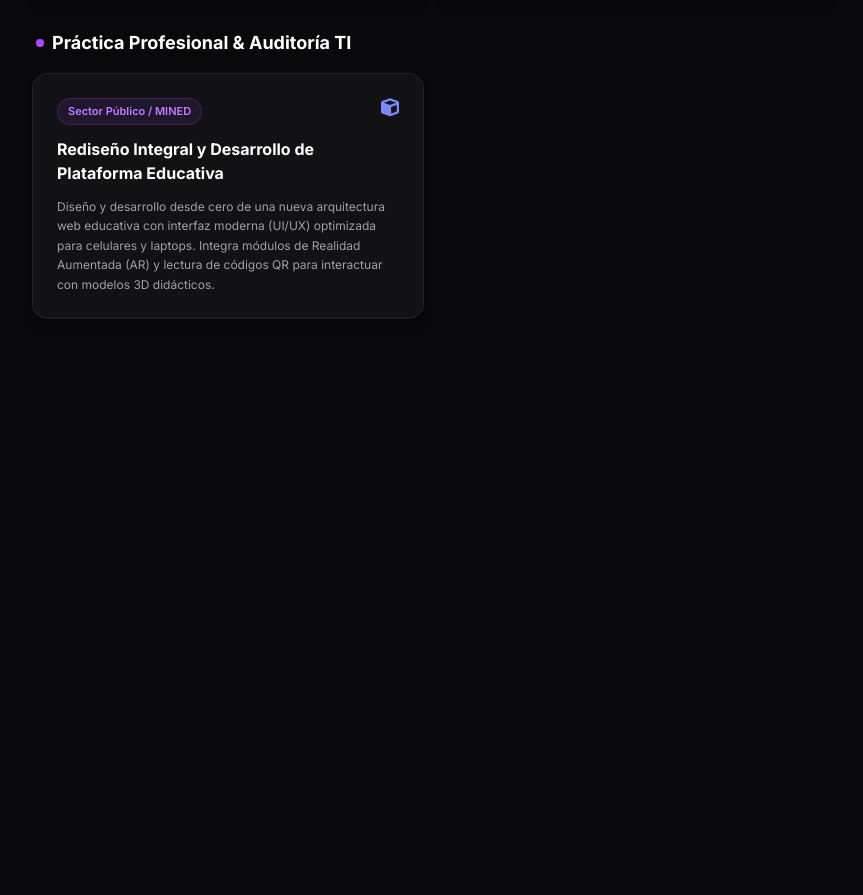
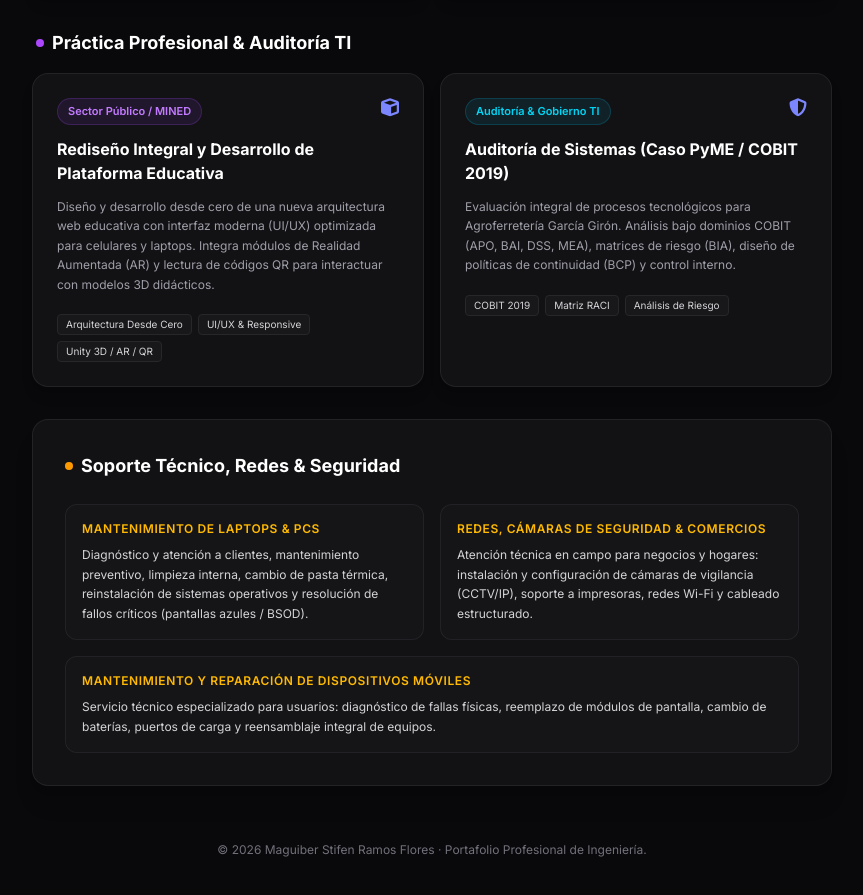
Before and after one commit to maxi300/maxi300.github.io, a plain HTML site: page index.html in a window 1280 px wide. Shown: the part 1327-2222 px from the top of the page, without its empty margins (416-1279 px from the left). Before the commit the page ends 1678 px from the top, so only its background shows below. Drawn offline with nearby package versions, Linux system fonts and the light colour scheme.

```diff
--- a/index.html
+++ b/index.html
@@ -282,4 +282,62 @@
                         <p class="text-xs text-zinc-400 leading-relaxed">
                             Diseño y desarrollo desde cero de una nueva arquitectura web educativa con interfaz moderna (UI/UX) optimizada para celulares y laptops. Integra módulos de Realidad Aumentada (AR) y lectura de códigos QR para interactuar con modelos 3D didácticos.
                         </p>
-                        <div class="flex flex-wrap gap
+                        <div class="flex flex-wrap gap-1.5 pt-2">
+                            <span class="text-[10px] bg-zinc-900 border border-zinc-800 px-2 py-0.5 rounded text-zinc-300">Arquitectura Desde Cero</span>
+                            <span class="text-[10px] bg-zinc-900 border border-zinc-800 px-2 py-0.5 rounded text-zinc-300">UI/UX & Responsive</span>
+                            <span class="text-[10px] bg-zinc-900 border border-zinc-800 px-2 py-0.5 rounded text-zinc-300">Unity 3D / AR / QR</span>
+                        </div>
+                    </div>
+
+                    <!-- IT Auditing Agroferretería -->
+                    <div class="bg-[#121215] border border-zinc-800/80 rounded-2xl p-5 sm:p-6 shadow-lg space-y-3">
+                        <div class="flex justify-between items-start gap-2">
+                            <span class="text-[11px] font-semibold px-2.5 py-1 rounded-full bg-cyan-500/10 text-cyan-400 border border-cyan-500/20">Auditoría & Gobierno TI</span>
+                            <i class="fa-solid fa-shield-halved text-indigo-400 text-lg shrink-0"></i>
+                        </div>
+                        <h4 class="text-base font-bold text-white">Auditoría de Sistemas (Caso PyME / COBIT 2019)</h4>
+                        <p class="text-xs text-zinc-400 leading-relaxed">
+                            Evaluación integral de procesos tecnológicos para Agroferretería García Girón. Análisis bajo dominios COBIT (APO, BAI, DSS, MEA), matrices de riesgo (BIA), diseño de políticas de continuidad (BCP) y control interno.
+                        </p>
+                        <div class="flex flex-wrap gap-1.5 pt-2">
+                            <span class="text-[10px] bg-zinc-900 border border-zinc-800 px-2 py-0.5 rounded text-zinc-300">COBIT 2019</span>
+                            <span class="text-[10px] bg-zinc-900 border border-zinc-800 px-2 py-0.5 rounded text-zinc-300">Matriz RACI</span>
+                            <span class="text-[10px] bg-zinc-900 border border-zinc-800 px-2 py-0.5 rounded text-zinc-300">Análisis de Riesgo</span>
+                        </div>
+                    </div>
+                </div>
+            </section>
+
+            <!-- Support, Hardware & Infrastructure Section -->
+            <section id="soporte" class="bg-[#121215] border border-zinc-800/80 rounded-2xl p-5 sm:p-6 md:p-8 shadow-xl space-y-6 scroll-mt-6">
+                <h3 class="text-base md:text-lg font-bold text-white flex items-center gap-2">
+                    <span class="w-2 h-2 rounded-full bg-amber-500"></span> Soporte Técnico, Redes & Seguridad
+                </h3>
+
+                <div class="grid grid-cols-1 sm:grid-cols-2 gap-4 text-sm">
+                    <div class="bg-zinc-900/50 border border-zinc-800/80 p-4 rounded-xl">
+                        <p class="text-xs text-amber-400 font-semibold uppercase tracking-wider mb-2">Mantenimiento de Laptops & PCs</p>
+                        <p class="text-zinc-300 text-xs leading-relaxed">Diagnóstico y atención a clientes, mantenimiento preventivo, limpieza interna, cambio de pasta térmica, reinstalación de sistemas operativos y resolución de fallos críticos (pantallas azules / BSOD).</p>
+                    </div>
+                    <div class="bg-zinc-900/50 border border-zinc-800/80 p-4 rounded-xl">
+                        <p class="text-xs text-amber-400 font-semibold uppercase tracking-wider mb-2">Redes, Cámaras de Seguridad & Comercios</p>
+                        <p class="text-zinc-300 text-xs leading-relaxed">Atención técnica en campo para negocios y hogares: instalación y configuración de cámaras de vigilancia (CCTV/IP), soporte a impresoras, redes Wi-Fi y cableado estructurado.</p>
+                    </div>
+                    <div class="bg-zinc-900/50 border border-zinc-800/80 p-4 rounded-xl sm:col-span-2">
+                        <p class="text-xs text-amber-400 font-semibold uppercase tracking-wider mb-2">Mantenimiento y Reparación de Dispositivos Móviles</p>
+                        <p class="text-zinc-300 text-xs leading-relaxed">Servicio técnico especializado para usuarios: diagnóstico de fallas físicas, reemplazo de módulos de pantalla, cambio de baterías, puertos de carga y reensamblaje integral de equipos.</p>
+                    </div>
+                </div>
+            </section>
+
+            <!-- Footer -->
+            <footer class="text-center py-6 text-xs text-zinc-500">
+                <p>© 2026 Maguiber Stifen Ramos Flores · Portafolio Profesional de Ingeniería.</p>
+            </footer>
+
+        </main>
+
+    </div>
+
+</body>
+</html>
```
